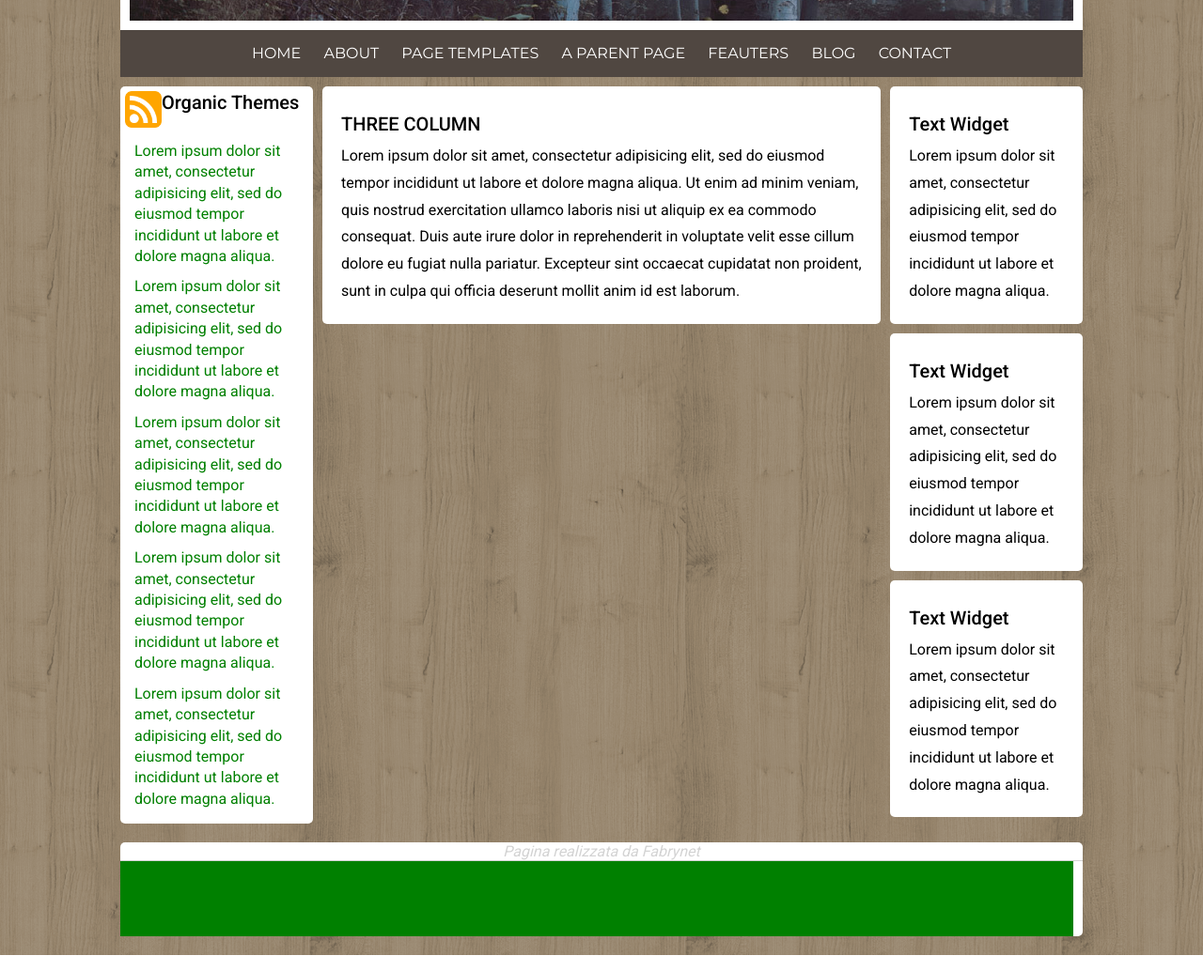
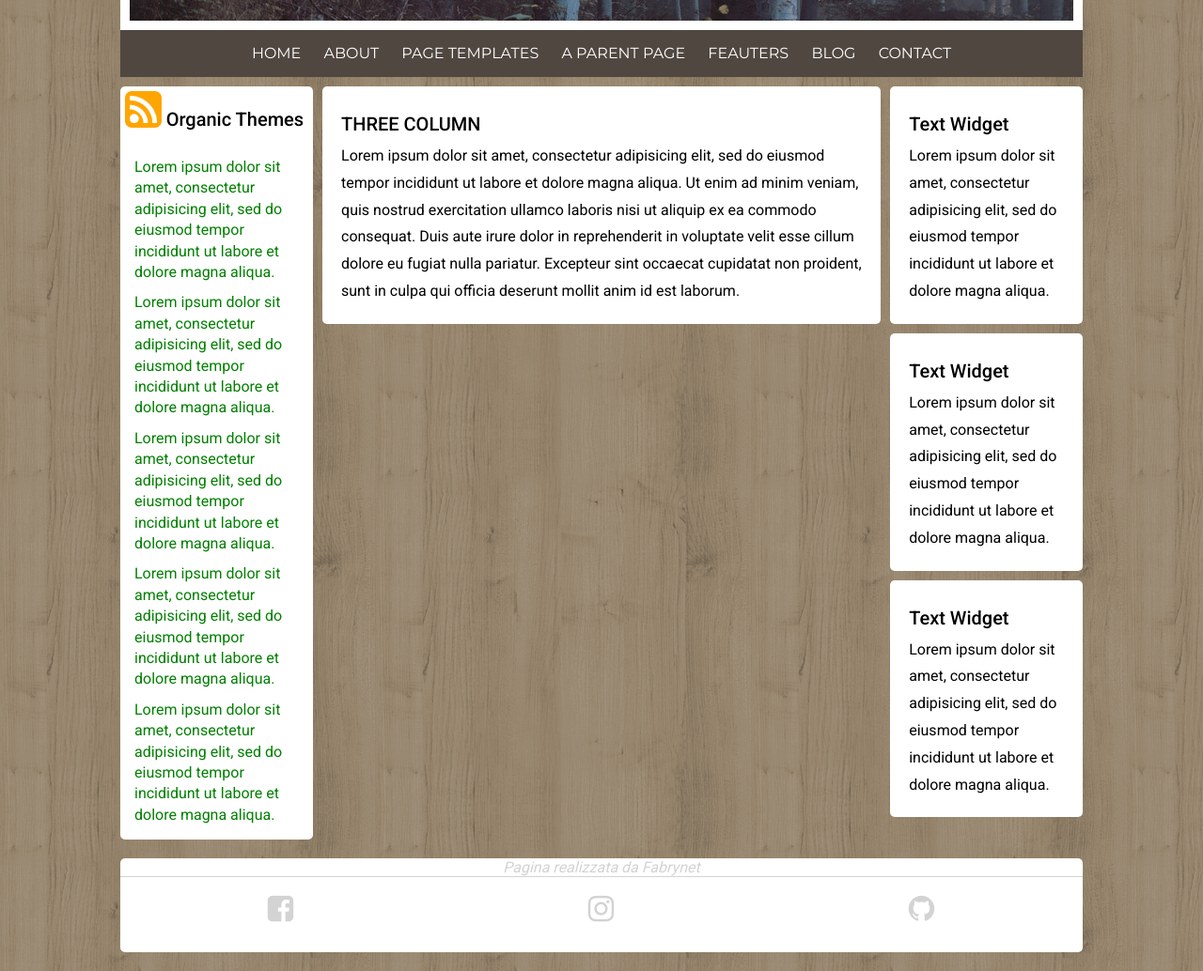
Before and after one commit to fabrynet/htmlcss-wp, a plain HTML site: page index.html in a window 1280 px wide. Shown: the part 338-1372 px from the top of the page at 94% size. Drawn offline with Linux system fonts and the light colour scheme.

Commit message:
Footer del Template Natural WP con icone social di tipo Font Awesome.

```diff
--- a/css/master.css
+++ b/css/master.css
@@ -10,6 +10,9 @@ body {
   font-family: Roboto, sans-serif;
   background-image: url("../img/default-pattern.png");
   background-repeat: repeat;
+}
+a {
+  text-decoration: none;
 }
 #container {
   margin: 20px auto;
@@ -42,7 +45,6 @@ body {
   padding: 0 10px 0;
 }
 .inline-menu li a {
-  text-decoration: none;
   color: #fff;
 }
 .inline-menu li a:visited {
@@ -88,7 +90,7 @@ header {
   left: 50%;
   top: 70%;
   transform: translateX(-50%);
-  font-size: 30px;
+  font-size: 20px;
   font-weight: 500;
 }
 /* menu navigazione */
@@ -135,21 +137,24 @@ aside .feed {
   display: table;
   clear: both;
 }
-.feed .rss {
+.feed-title {
+  height: 60px;
+}
+.feed-title .rss {
   float: left;
   width: 20%;
 }
-.feed .title {
+.feed-title .title {
   float: left;
   width: 80%;
-  line-height: normal;
+  line-height: 60px;
+  text-align: center;
 }
 .rss img {
   width: 100%;
 }
 .feed a {
   color: green;
-  text-decoration: none;
 }
 .feed p {
   margin: 10px;
@@ -189,8 +194,13 @@ footer .social {
 }
 .social .facebook, .instagram, .github {
   float: left;
-  width: 33%;
+  width: 33.3%;
+  text-align: center;
+  line-height: 80px;
   /* debug */
-  background-color: green;
-  height: 100%;
+  /* background-color: green;
+  height: 100%; */
 }
+.facebook a, .instagram a, .github a {
+  color: lightgrey;
+}
--- a/index.html
+++ b/index.html
@@ -4,6 +4,7 @@
     <meta charset="utf-8">
     <title>Themplate Natural WP</title>
     <link rel="stylesheet" href="css/master.css">
+    <link rel="stylesheet" href="https://stackpath.bootstrapcdn.com/font-awesome/4.7.0/css/font-awesome.min.css">
   </head>
   <body>
     <div id="container">
@@ -88,15 +89,21 @@
 
         <div class="social">
           <div class="facebook">
-
+            <a href="#">
+              <i class="fa fa-facebook-square fa-2x"></i>
+            </a>
           </div>
           <div class="instagram">
-
+            <a href="#">
+              <i class="fa fa-instagram fa-2x"></i>
+            </a>
           </div>
           <div class="github">
+            <a href="#">
+              <i class="fa fa-github fa-2x"></i>
+            </a>
+          </div>
 
-          </div>
-          <!-- <i class="fab fa-facebook-square">facebook</i> -->
         </div>
 
       </footer>
```
